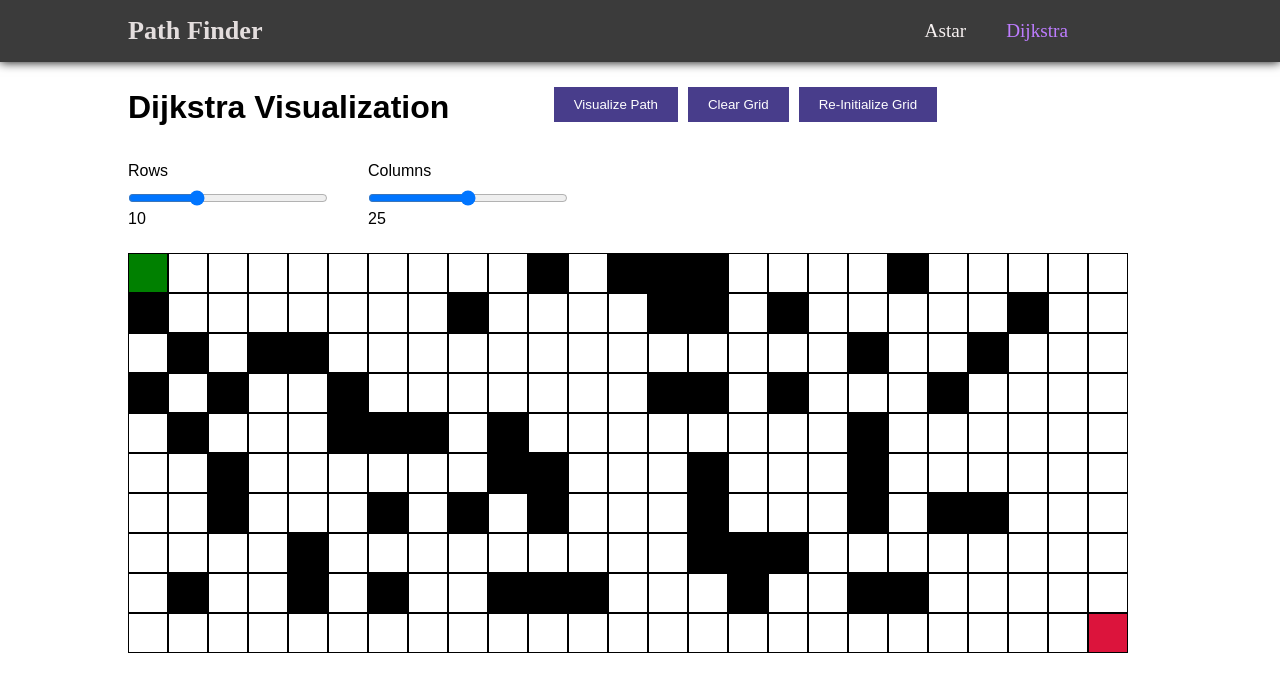
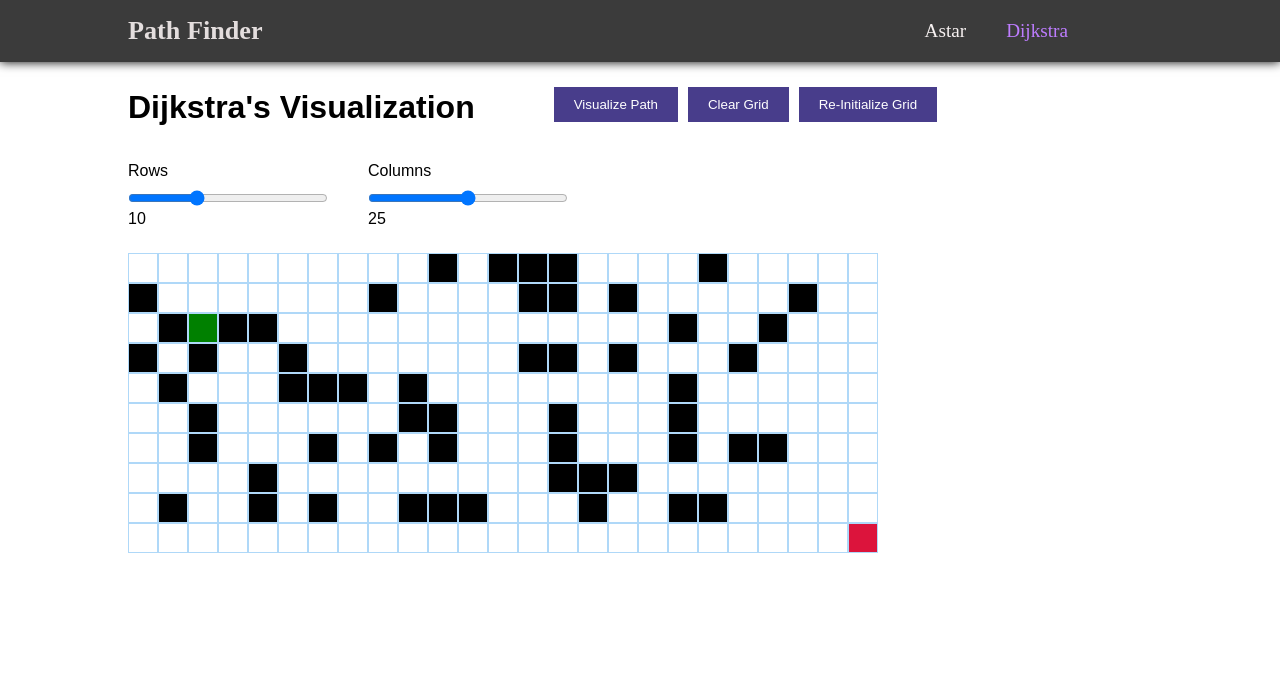
Before and after one commit to anthony-magana/PathFinder, a React (Create React App) app: page /dijkstra in a window 1280 px wide. Shown: the top 692 px of the page. Built offline with nearby package versions, Linux system fonts and the light colour scheme.

Commit message:
updated file structure and grid styling

```diff
--- a/src/components/Astar/AstarVisualizer.jsx
+++ b/src/components/Astar/AstarVisualizer.jsx
@@ -1,6 +1,6 @@
 import React, { useState, useEffect } from "react";
 import Astar from "./Astar";
-import Grid from "../Grid";
+import Grid from "../Grid/Grid";
 import "./AstarVisualizer.css";
 
 function AstarVisualizer() {
@@ -12,8 +12,8 @@ function AstarVisualizer() {
   const cols = gridCols;
   const rows = gridRows;
 
-  const START_NODE_ROW = 0;
-  const START_NODE_COL = 0;
+  const START_NODE_ROW = 2;
+  const START_NODE_COL = 2;
   const END_NODE_ROW = rows - 1;
   const END_NODE_COL = cols - 1;
 
@@ -114,14 +114,14 @@ function AstarVisualizer() {
         const node = visitedNodes[i];
         document.getElementById(`node-${node.x}-${node.y}`).className =
           "node node-reset";
-      }, 10 * i);
+      }, 5 * i);
     }
     setPath([]);
     setVisitedNodes([]);
 
     setTimeout(() => {
       reInitialize();
-    }, 2000);
+    }, 3000);
   };
 
   const reInitialize = () => {
--- a/src/components/Dijkstra/DijkstraVisualizer.jsx
+++ b/src/components/Dijkstra/DijkstraVisualizer.jsx
@@ -1,5 +1,5 @@
 import React, { useState, useEffect } from "react";
-import Grid from "../Grid";
+import Grid from "../Grid/Grid";
 import { dijkstra, getNodesInShortestPathOrder } from "./Dijkstra";
 import "./DijkstraVisualizer.css";
 
@@ -9,11 +9,12 @@ function DijkstraPathFinder() {
   const [visitedNodes, setVisitedNodes] = useState([]);
   const [gridRows, setGridRows] = useState(10);
   const [gridCols, setGridCols] = useState(25);
+
   const cols = gridCols;
   const rows = gridRows;
 
-  const START_NODE_ROW = 0;
-  const START_NODE_COL = 0;
+  const START_NODE_ROW = 2;
+  const START_NODE_COL = 2;
   const END_NODE_ROW = rows - 1;
   const END_NODE_COL = cols - 1;
 
@@ -106,11 +107,19 @@ function DijkstraPathFinder() {
           "node node-reset";
       }, 10 * i);
     }
-    // setPath([]);
-    // setVisitedNodes([]);
-    setTimeout(() => {
-      reInitialize();
-    }, 2200);
+    if (rows < 16 && cols < 20) {
+      setPath([]);
+      setVisitedNodes([]);
+      setTimeout(() => {
+        reInitialize();
+      }, 3000);
+    } else {
+      setPath([]);
+      setVisitedNodes([]);
+      setTimeout(() => {
+        reInitialize();
+      }, 5000);
+    }
   }
   const reInitialize = () => {
     document.getElementById(
@@ -131,7 +140,7 @@ function DijkstraPathFinder() {
   return (
     <div className="wrapper">
       <div className="container">
-        <h1 className="title">Dijkstra Visualization</h1>
+        <h1 className="title">Dijkstra's Visualization</h1>
         <button className="visualize-btn" onClick={visualizeDijkstra}>
           Visualize Path
         </button>
--- a/src/components/Grid.jsx
+++ b/src/components/Grid/Grid.jsx
@@ -1,5 +1,5 @@
 import React from "react";
-import Node from "./Node";
+import Node from "../Node/Node";
 import "./Grid.css";
 
 const Grid = ({ grid }) => {
--- a/src/components/Node.css
+++ b/src/components/Node/Node.css
@@ -1,7 +1,7 @@
 .node {
-  width: 40px;
-  height: 40px;
-  border: 1px solid black;
+  width: 30px;
+  height: 30px;
+  border: 1px solid rgb(175, 216, 248);
 }
 
 .node-start {
```
Also changed, not shown: src/components/Grid/Grid.css (renamed from src/components/Grid.css), src/components/Node/Node.js (renamed from src/components/Node.js).
